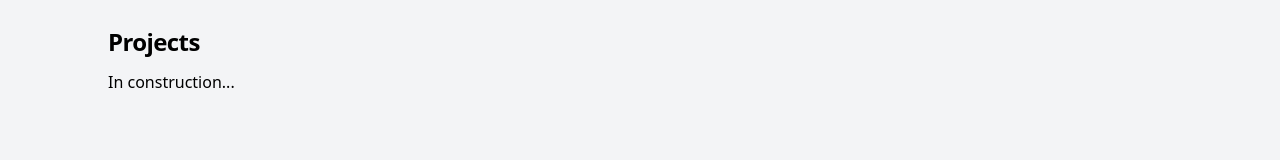
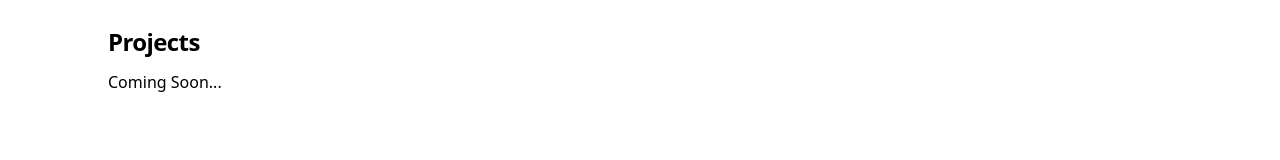
Before and after one commit to chrisdedman/website, a Next.js app: page /projects in a window 1280 px wide. Shown: the part 146-306 px from the top of the page. Built offline with nearby package versions, Linux system fonts and the light colour scheme.

Commit message:
fix background color issue for dark mode

```diff
--- a/src/app/projects/page.tsx
+++ b/src/app/projects/page.tsx
@@ -6,13 +6,13 @@ import Footer from '@/components/footer'
 
 export default function Page() {
   return (
-    <div className="h-screen p-8 lg:p-16 mt-16 bg-gray-100">
+    <div className="h-screen p-8 lg:p-16 mt-16">
       <Menu />
       <div className="p-6">
         <div className="p-5">
           <h5 className="mb-2 text-2xl font-bold tracking-tight">Projects</h5>
           <p className="mb-3 font-normal">
-            In construction...
+            Coming Soon...
           </p>
         </div>
       </div>
```
